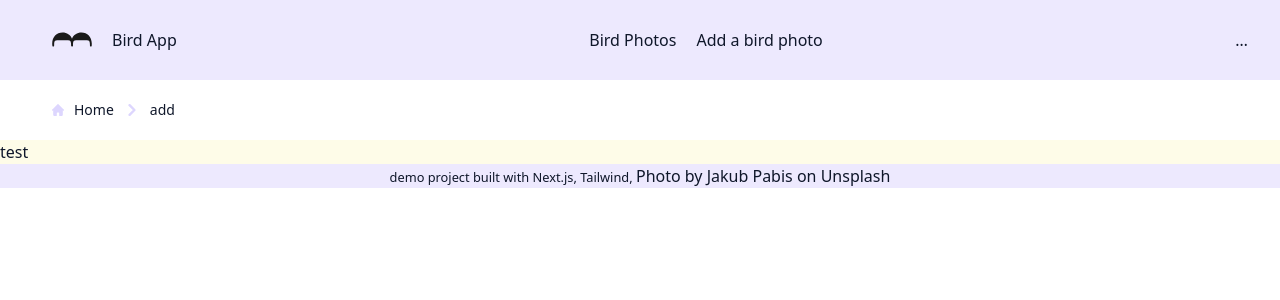
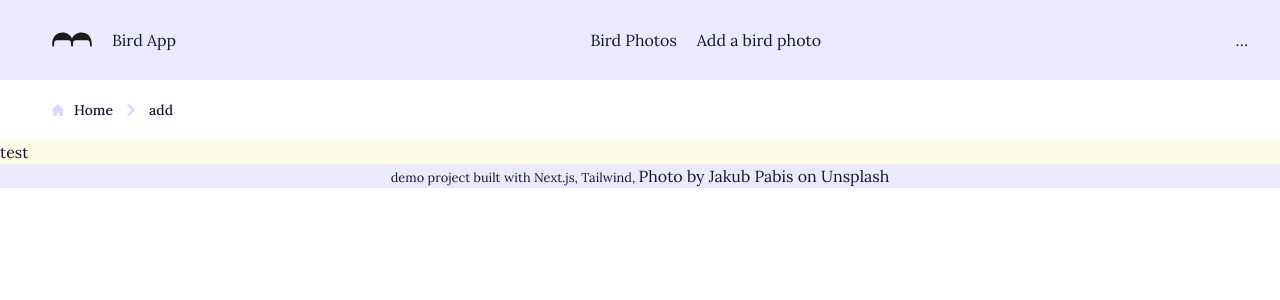
Before and after one commit to MadiBentl/Birds, a Next.js app in the folder nextjs-bird-app/bird-app/: page /add in a window 1280 px wide. Shown: the top 300 px of the page. Built offline with nearby package versions, Linux system fonts and the light colour scheme.

Commit message:
breadcrumbs styling fix, add google font

```diff
--- a/nextjs-bird-app/bird-app/app/components/breadcrumbs.tsx
+++ b/nextjs-bird-app/bird-app/app/components/breadcrumbs.tsx
@@ -23,7 +23,7 @@ export default function Breadcrumbs(){
                     return (<li key={`/${component}`}>
                     <div className="flex items-center">
                         <svg className="rtl:rotate-180 w-3 h-3 text-violet-200 mx-1" aria-hidden="true" xmlns="http://www.w3.org/2000/svg" fill="none" viewBox="0 0 6 10">
-                        <path stroke="currentColor" stroke-linecap="round" strokeLinejoin="round" stroke-width="2" d="m1 9 4-4-4-4"/>
+                        <path stroke="currentColor" strokeLinecap="round" strokeLinejoin="round" strokeWidth="2" d="m1 9 4-4-4-4"/>
                         </svg>
                         <Link href={component} className="ms-1 text-sm font-medium hover:underline md:ms-2 dark:text-violet-300 dark:hover:text-white">{component.replaceAll('-', ' ')}</Link>
                     </div>
--- a/nextjs-bird-app/bird-app/app/components/photo-card.tsx
+++ b/nextjs-bird-app/bird-app/app/components/photo-card.tsx
@@ -10,7 +10,7 @@ export default function PhotoCard({...params}){
                 </Link>
             </div>
             <div className="p-5">
-                <a href="#">
+                <a href={`/photo/${params.slug}`}>
                     <h5 className="mb-2 text-2xl font-bold tracking-tight text-slate-900 dark:text-white">{params.title}</h5>
                 </a>
                 <a href={`/photo/${params.slug}`} className="inline-flex items-center px-3 py-2 text-sm font-medium text-center text-white bg-slate-900 hover:text-slate-900 hover:bg-violet-100 focus:ring-4 focus:outline-none focus:ring-blue-300 dark:bg-blue-600 dark:hover:bg-blue-700 dark:focus:ring-blue-800">
--- a/nextjs-bird-app/bird-app/app/layout.tsx
+++ b/nextjs-bird-app/bird-app/app/layout.tsx
@@ -1,11 +1,11 @@
 import type { Metadata } from "next";
-import { Inter } from "next/font/google";
+import { Lora } from "next/font/google";
 import "./globals.css";
 import Header from '@/app/components/header';
 import Footer from '@/app/components/footer';
 import Breadcrumbs from '@/app/components/breadcrumbs';
 
-const inter = Inter({ subsets: ["latin"] });
+const lora = Lora({ subsets: ["latin"] });
 
 export const metadata: Metadata = {
   title: "Create Next App",
@@ -19,7 +19,7 @@ export default function RootLayout({
 }>) {
   return (
     <html lang="en">
-      <body className="text-slate-900">
+      <body className={`${lora.className} text-slate-900`}>
         <Header />
         <Breadcrumbs />
           <main className="bg-yellow-50">{children}</main>
```
